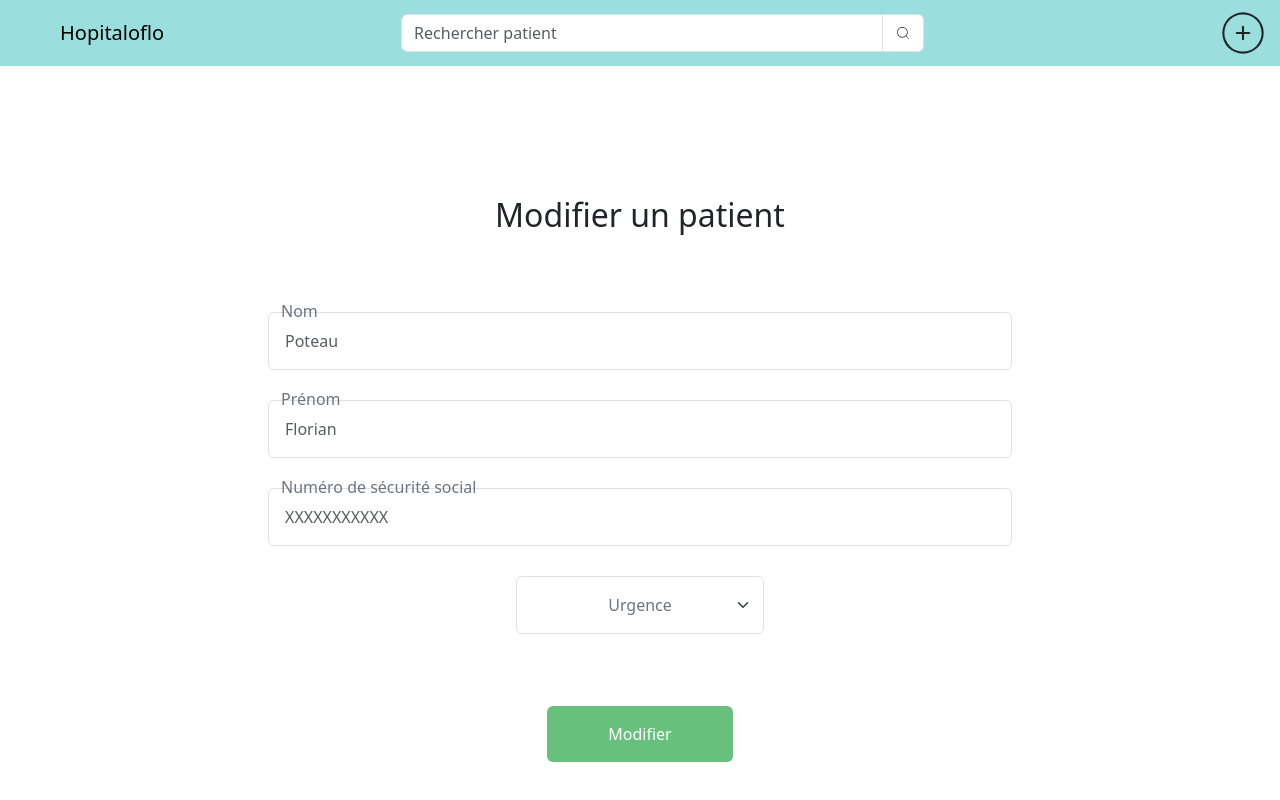
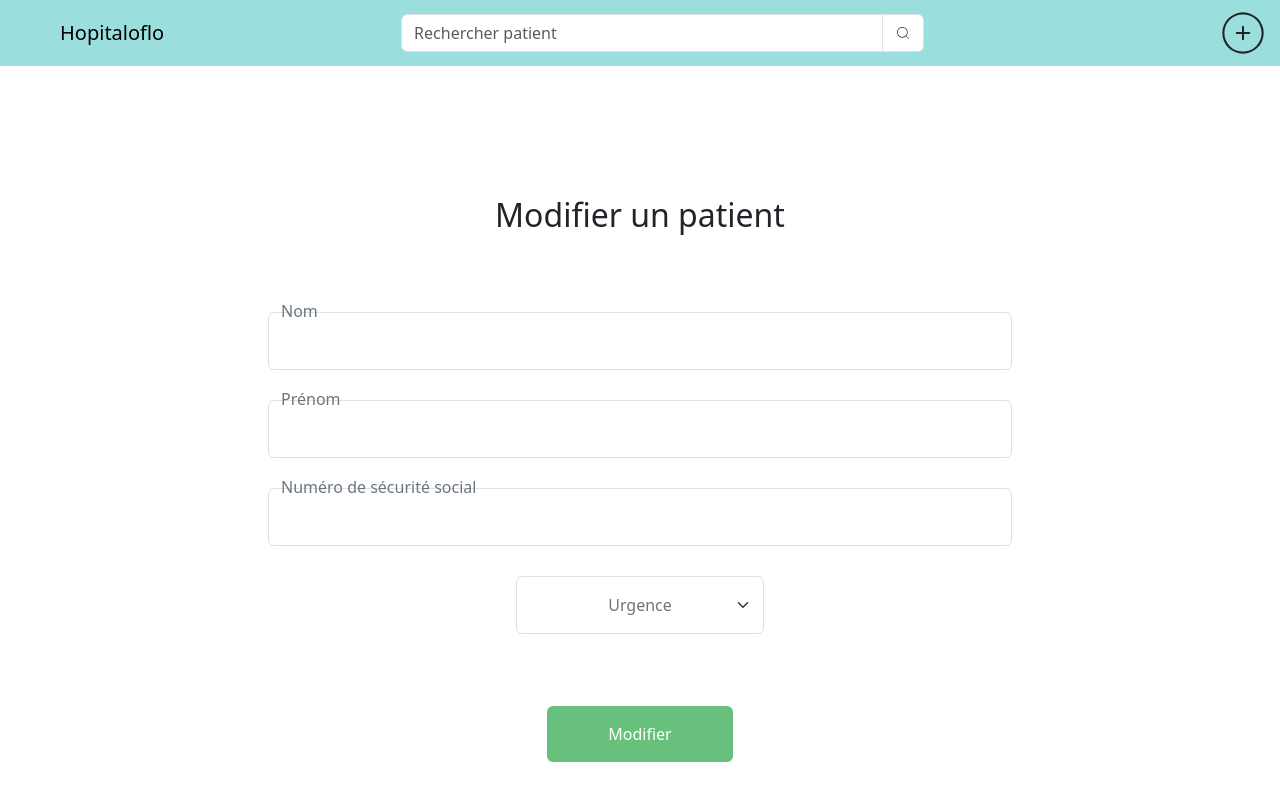
Before and after one commit to florianpoteau/CDA-Hopital-Front, a React (Create React App) app in the folder hopitaloflo/: page /1/modifierPatient in a window 1280 px wide. Built offline with nearby package versions, Linux system fonts and the light colour scheme; no server answers.

Commit message:
feat(GetPatient): récupération du patient dans le formulaire de modification

```diff
--- a/hopitaloflo/src/Components/Cards/CardPatients.jsx
+++ b/hopitaloflo/src/Components/Cards/CardPatients.jsx
@@ -1,7 +1,7 @@
 import React from 'react';
 import Card from 'react-bootstrap/Card';
 import Button from 'react-bootstrap/Button';
-import { useBeds } from '../../Controllers/GetBedByPatient';
+import { useBeds } from '../../Controllers/GetBedByPatientController';
 import { Link } from 'react-router-dom';
 
 const CardPatients = ({ patient }) => {
--- a/hopitaloflo/src/Components/Forms/ModifierPatientForm.jsx
+++ b/hopitaloflo/src/Components/Forms/ModifierPatientForm.jsx
@@ -3,7 +3,7 @@ import FloatingLabel from 'react-bootstrap/FloatingLabel';
 import Form from 'react-bootstrap/Form';
 import Button from 'react-bootstrap/Button';
 
-const ModifierPatientForm = () => {
+const ModifierPatientForm = ({patient}) => {
 
     const styles = {
         button: {
@@ -19,19 +19,19 @@ const ModifierPatientForm = () => {
                 <FloatingLabel controlId="floatingInputNom" label="Nom" className="text-secondary">
                     <Form.Group controlId="exampleForm.ControlInputNom">
                         <Form.Label className='mt-3'></Form.Label>
-                        <Form.Control className='p-3 text-secondary' type="text" placeholder="Poteau" />
+                        <Form.Control className='p-3 text-secondary' type="text" placeholder={patient.lastName} />
                     </Form.Group>
                 </FloatingLabel>
                 <FloatingLabel controlId="floatingInputPrenom" label="Prénom" className="text-secondary">
                     <Form.Group controlId="exampleForm.ControlInputPrenom">
                         <Form.Label className='mt-3'></Form.Label>
-                        <Form.Control className='p-3 text-secondary' type="text" placeholder="Florian" />
+                        <Form.Control className='p-3 text-secondary' type="text" placeholder={patient.firstName} />
                     </Form.Group>
                 </FloatingLabel>
                 <FloatingLabel controlId="floatingInputSS" label="Numéro de sécurité social" className="text-secondary">
                     <Form.Group controlId="exampleForm.ControlInputSS">
                         <Form.Label className='mt-3'></Form.Label>
-                        <Form.Control className='p-3 text-secondary' type="number" placeholder="XXXXXXXXXXX" />
+                        <Form.Control className='p-3 text-secondary' type="number" placeholder={patient.socialSecurityNumber} />
                     </Form.Group>
                 </FloatingLabel>
                     <Form.Group className="text-secondary col-10 col-md-4 mx-auto" controlId="exampleForm.ControlInputService">
--- /dev/null
+++ b/hopitaloflo/src/Controllers/GetPatientController.jsx
@@ -0,0 +1,27 @@
+import { useEffect, useState } from "react";
+import Patient from "../Models/Patient";
+import getPatient from "../Services/GetPatientService";
+
+function usePatient(idPatient) {
+
+    const [patient, setPatient] = useState([]);
+
+    const getPatientController = async () => {
+        try {
+            let response = await getPatient(idPatient);
+            const patientData = new Patient(response.data.idPatient, response.data.firstName, response.data.lastName, response.data.birthdate, response.data.socialSecurityNumber);
+            setPatient(patientData);
+        } catch (error) {
+            console.log("erreur lors du chargement du patient" + idPatient);
+        }
+    }
+
+    useEffect(() => {
+        getPatientController();
+    }, []);
+
+    return patient;
+
+}
+
+export { usePatient };
--- a/hopitaloflo/src/Pages/ModifierPatient.jsx
+++ b/hopitaloflo/src/Pages/ModifierPatient.jsx
@@ -2,15 +2,21 @@ import React from 'react';
 import Navigationbar from '../Components/Navbar/Navbar';
 import ModifierPatientForm from '../Components/Forms/ModifierPatientForm';
 import { Container } from 'react-bootstrap';
+import { useParams } from 'react-router-dom';
+import { usePatient } from '../Controllers/GetPatientController';
 
 const ModifierPatient = () => {
+
+    let { patientId } = useParams();
+    console.log(patientId);
+    const patient = usePatient(patientId);
 
     return (
         <>
         <Navigationbar />
         <Container style={{marginTop: '130px'}}>
             <h2 className='text-center mb-5'>Modifier un patient</h2>
-            <ModifierPatientForm />
+            <ModifierPatientForm patient ={patient}/>
         </Container>
         </>
     );
--- /dev/null
+++ b/hopitaloflo/src/Services/GetPatientService.jsx
@@ -0,0 +1,7 @@
+import axios from 'axios';
+
+function getPatient(idPatient) {
+    return axios.get('https://api-ecf.sarahkatz.fr/patients/' + idPatient)
+}
+
+export default getPatient
```
Also changed, not shown: hopitaloflo/src/Controllers/PutPatientController.jsx (added, +11 -0 lines), hopitaloflo/src/Services/PutPatientService.jsx (added, +7 -0 lines), hopitaloflo/src/Controllers/GetBedByPatientController.jsx (renamed from hopitaloflo/src/Controllers/GetBedByPatient.jsx).
